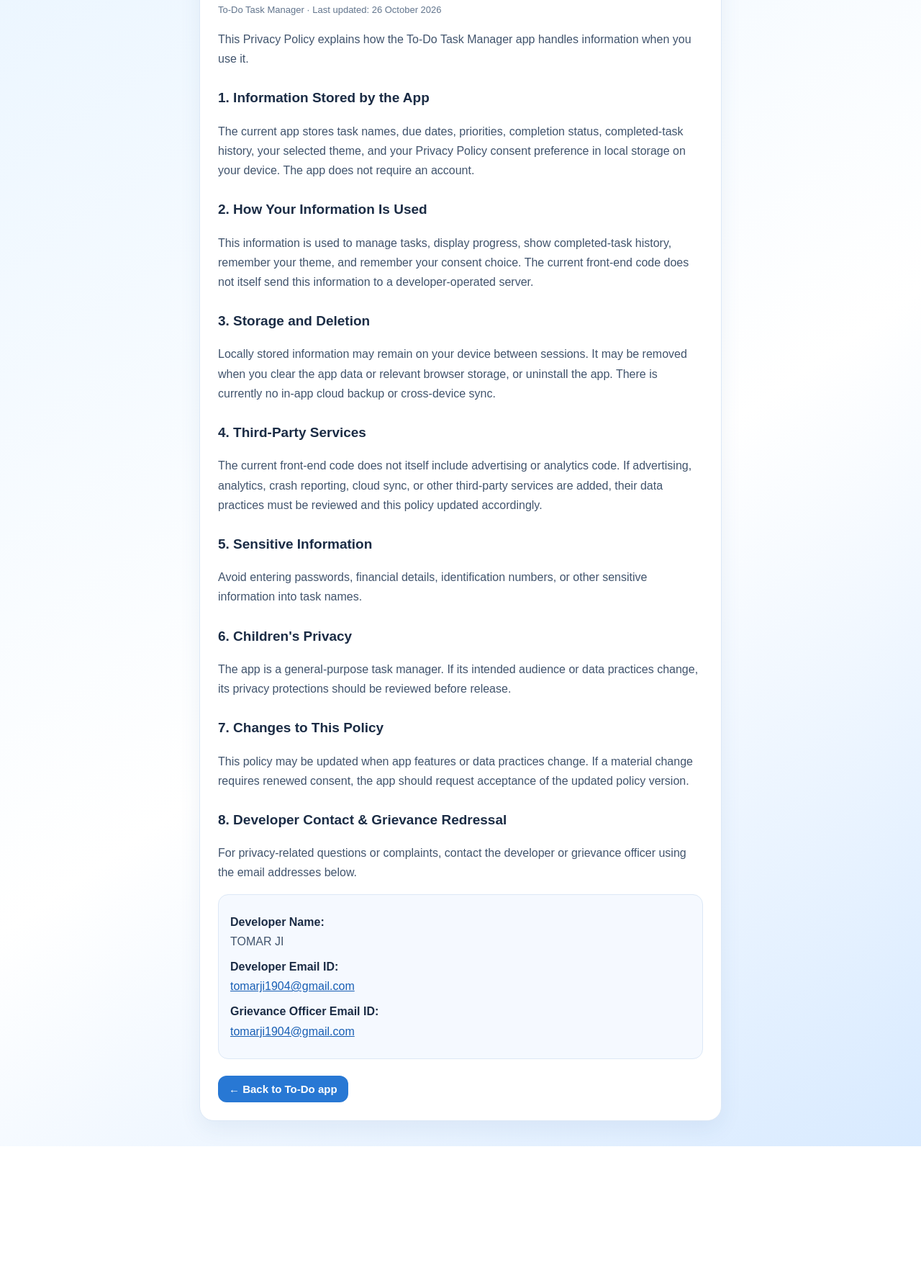
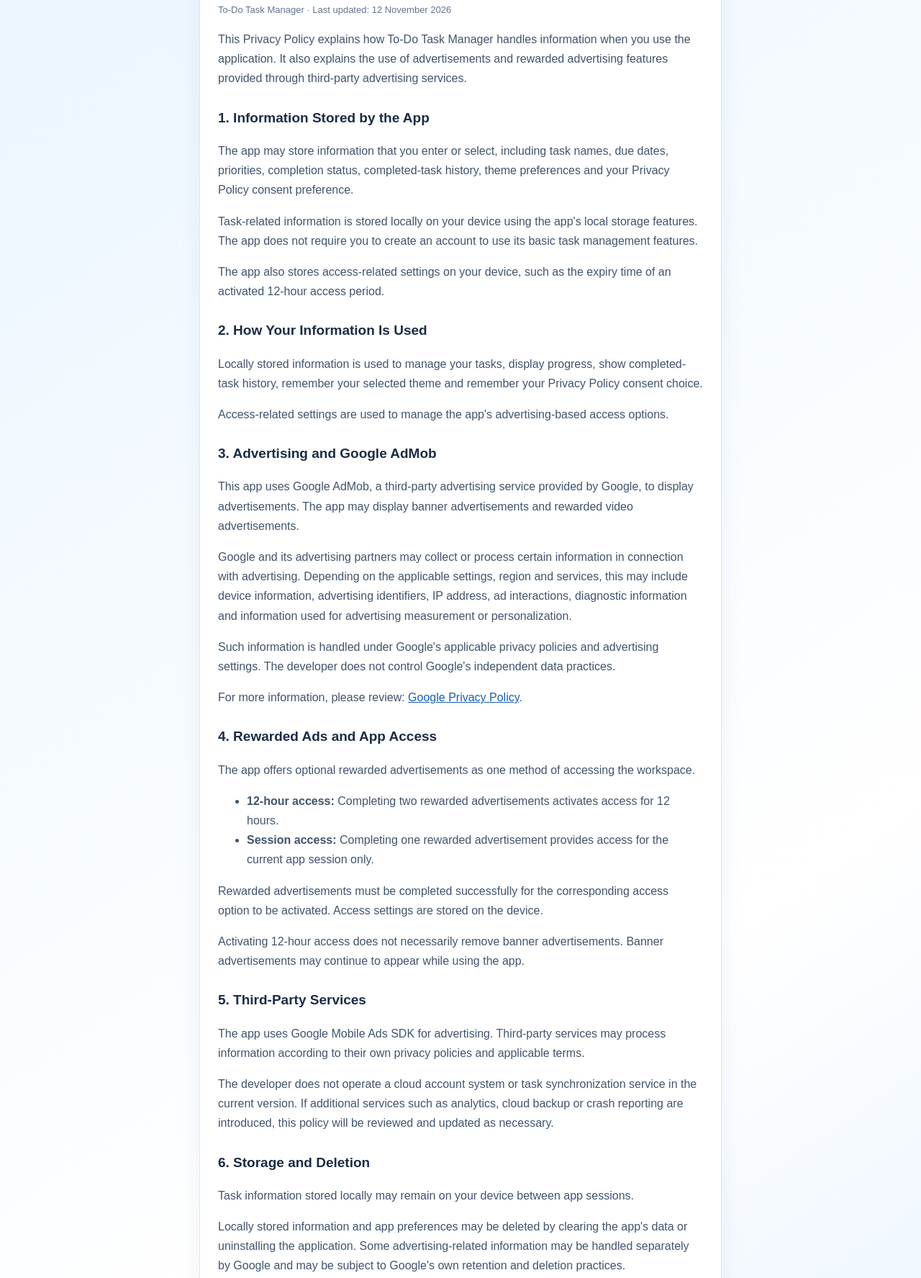
Before and after one commit to Tomarji1907/TO-DO-Privacy-Policy, a plain HTML site: page index.html in a window 1280 px wide. Shown: the part 155-1930 px from the top of the page at 72% size. Before the commit the page ends 1747 px from the top, so only its background shows below. Drawn offline with Linux system fonts and the light colour scheme.

Commit message:
Update index.html

```diff
--- a/index.html
+++ b/index.html
@@ -5,7 +5,7 @@
     <meta charset="UTF-8">
     <meta name="viewport" content="width=device-width, initial-scale=1.0, viewport-fit=cover">
     <meta name="theme-color" content="#eaf4ff">
-  <meta name="description" content="Privacy Policy for To-Do Task Manager, including developer contact and grievance redressal details.">
+    <meta name="description" content="Privacy Policy for To-Do Task Manager, including advertising, rewarded ads, data handling and grievance redressal details.">
     <title>Privacy Policy | To-Do Task Manager</title>
 
     <style>
@@ -135,6 +135,7 @@
 </head>
 
 <body>
+
 <button
     class="close-btn"
     type="button"
@@ -146,90 +147,224 @@
     <div class="brand">|| राम ||</div>
 
     <article>
+
         <h1>Privacy Policy</h1>
 
         <p class="updated">
-        To-Do Task Manager · Last updated: 26 October 2026
+            To-Do Task Manager · Last updated: 12 November 2026
         </p>
 
         <p>
-        This Privacy Policy explains how the To-Do Task Manager app
-        handles information when you use it.
+            This Privacy Policy explains how To-Do Task Manager handles
+            information when you use the application. It also explains
+            the use of advertisements and rewarded advertising features
+            provided through third-party advertising services.
         </p>
 
         <h2>1. Information Stored by the App</h2>
+
         <p>
-        The current app stores task names, due dates, priorities,
-        completion status, completed-task history, your selected theme,
-        and your Privacy Policy consent preference in local storage
-        on your device. The app does not require an account.
+            The app may store information that you enter or select,
+            including task names, due dates, priorities, completion
+            status, completed-task history, theme preferences and
+            your Privacy Policy consent preference.
+        </p>
+
+        <p>
+            Task-related information is stored locally on your device
+            using the app's local storage features. The app does not
+            require you to create an account to use its basic task
+            management features.
+        </p>
+
+        <p>
+            The app also stores access-related settings on your device,
+            such as the expiry time of an activated 12-hour access
+            period.
         </p>
 
         <h2>2. How Your Information Is Used</h2>
+
         <p>
-        This information is used to manage tasks, display progress,
-        show completed-task history, remember your theme, and remember
-        your consent choice. The current front-end code does not itself
-        send this information to a developer-operated server.
+            Locally stored information is used to manage your tasks,
+            display progress, show completed-task history, remember
+            your selected theme and remember your Privacy Policy
+            consent choice.
         </p>
 
-      <h2>3. Storage and Deletion</h2>
         <p>
-        Locally stored information may remain on your device between
-        sessions. It may be removed when you clear the app data or
-        relevant browser storage, or uninstall the app. There is
-        currently no in-app cloud backup or cross-device sync.
+            Access-related settings are used to manage the app's
+            advertising-based access options.
         </p>
 
-      <h2>4. Third-Party Services</h2>
+        <h2>3. Advertising and Google AdMob</h2>
+
         <p>
-        The current front-end code does not itself include advertising
-        or analytics code. If advertising, analytics, crash reporting,
-        cloud sync, or other third-party services are added, their data
-        practices must be reviewed and this policy updated accordingly.
+            This app uses Google AdMob, a third-party advertising
+            service provided by Google, to display advertisements.
+            The app may display banner advertisements and rewarded
+            video advertisements.
         </p>
 
-      <h2>5. Sensitive Information</h2>
         <p>
-        Avoid entering passwords, financial details, identification
-        numbers, or other sensitive information into task names.
+            Google and its advertising partners may collect or process
+            certain information in connection with advertising.
+            Depending on the applicable settings, region and services,
+            this may include device information, advertising identifiers,
+            IP address, ad interactions, diagnostic information and
+            information used for advertising measurement or
+            personalization.
         </p>
 
-      <h2>6. Children's Privacy</h2>
         <p>
-        The app is a general-purpose task manager. If its intended
-        audience or data practices change, its privacy protections
-        should be reviewed before release.
+            Such information is handled under Google's applicable
+            privacy policies and advertising settings. The developer
+            does not control Google's independent data practices.
         </p>
 
-      <h2>7. Changes to This Policy</h2>
         <p>
-        This policy may be updated when app features or data practices
-        change. If a material change requires renewed consent, the app
-        should request acceptance of the updated policy version.
+            For more information, please review:
+            <a
+                href="https://policies.google.com/privacy"
+                target="_blank"
+                rel="noopener noreferrer"
+            >Google Privacy Policy</a>.
         </p>
 
-      <h2>8. Developer Contact & Grievance Redressal</h2>
+        <h2>4. Rewarded Ads and App Access</h2>
+
         <p>
-        For privacy-related questions or complaints, contact the
-        developer or grievance officer using the email addresses below.
+            The app offers optional rewarded advertisements as one
+            method of accessing the workspace.
+        </p>
+
+        <ul>
+            <li>
+                <strong>12-hour access:</strong>
+                Completing two rewarded advertisements activates
+                access for 12 hours.
+            </li>
+
+            <li>
+                <strong>Session access:</strong>
+                Completing one rewarded advertisement provides
+                access for the current app session only.
+            </li>
+        </ul>
+
+        <p>
+            Rewarded advertisements must be completed successfully
+            for the corresponding access option to be activated.
+            Access settings are stored on the device.
+        </p>
+
+        <p>
+            Activating 12-hour access does not necessarily remove
+            banner advertisements. Banner advertisements may continue
+            to appear while using the app.
+        </p>
+
+        <h2>5. Third-Party Services</h2>
+
+        <p>
+            The app uses Google Mobile Ads SDK for advertising.
+            Third-party services may process information according
+            to their own privacy policies and applicable terms.
+        </p>
+
+        <p>
+            The developer does not operate a cloud account system
+            or task synchronization service in the current version.
+            If additional services such as analytics, cloud backup
+            or crash reporting are introduced, this policy will
+            be reviewed and updated as necessary.
+        </p>
+
+        <h2>6. Storage and Deletion</h2>
+
+        <p>
+            Task information stored locally may remain on your
+            device between app sessions.
+        </p>
+
+        <p>
+            Locally stored information and app preferences may be
+            deleted by clearing the app's data or uninstalling
+            the application. Some advertising-related information
+            may be handled separately by Google and may be subject
+            to Google's own retention and deletion practices.
+        </p>
+
+        <h2>7. Sensitive Information</h2>
+
+        <p>
+            Please avoid entering passwords, financial details,
+            government identification numbers or other sensitive
+            personal information into task names or descriptions.
+        </p>
+
+        <h2>8. Children's Privacy</h2>
+
+        <p>
+            To-Do Task Manager is a general-purpose task management
+            application. It is not specifically designed to collect
+            personal information from children.
+        </p>
+
+        <p>
+            If the app's intended audience or data practices change,
+            appropriate privacy protections and applicable legal
+            requirements will be reviewed.
+        </p>
+
+        <h2>9. Security</h2>
+
+        <p>
+            The developer takes reasonable steps to avoid unnecessary
+            collection of personal information. However, no method
+            of electronic storage or transmission can be guaranteed
+            to be completely secure.
+        </p>
+
+        <h2>10. Changes to This Policy</h2>
+
+        <p>
+            This Privacy Policy may be updated when app features,
+            advertising services or data practices change.
+            The latest version will be made available through
+            the app's Privacy Policy page.
+        </p>
+
+        <h2>11. Developer Contact and Grievance Redressal</h2>
+
+        <p>
+            If you have questions, concerns or complaints about
+            this Privacy Policy or the handling of information
+            in the app, you may contact the developer using
+            the details below.
         </p>
 
         <div class="contact-details">
+
             <p>
                 <strong>Developer Name:</strong><br>
-          TOMAR JI
+                [Enter Developer Name]
             </p>
 
             <p>
                 <strong>Developer Email ID:</strong><br>
-          <a href="tomarji1904@gmail.com">tomarji1904@gmail.com</a>
+                <a href="mailto:YOUR_DEVELOPER_EMAIL">
+                    [Enter Developer Email]
+                </a>
             </p>
 
             <p>
                 <strong>Grievance Officer Email ID:</strong><br>
-          <a href="tomarji1904@gmail.com">tomarji1904@gmail.com</a>
+                <a href="mailto:YOUR_GRIEVANCE_EMAIL">
+                    [Enter Grievance Email]
+                </a>
             </p>
+
         </div>
 
         <button
@@ -237,6 +372,7 @@
             type="button"
             onclick="returnToApp()"
         >← Back to To-Do app</button>
+
     </article>
 </main>
 
@@ -249,5 +385,6 @@
         }
     }
 </script>
+
 </body>
 </html>
```
Lines whose indentation alone changed are shown as unchanged.
